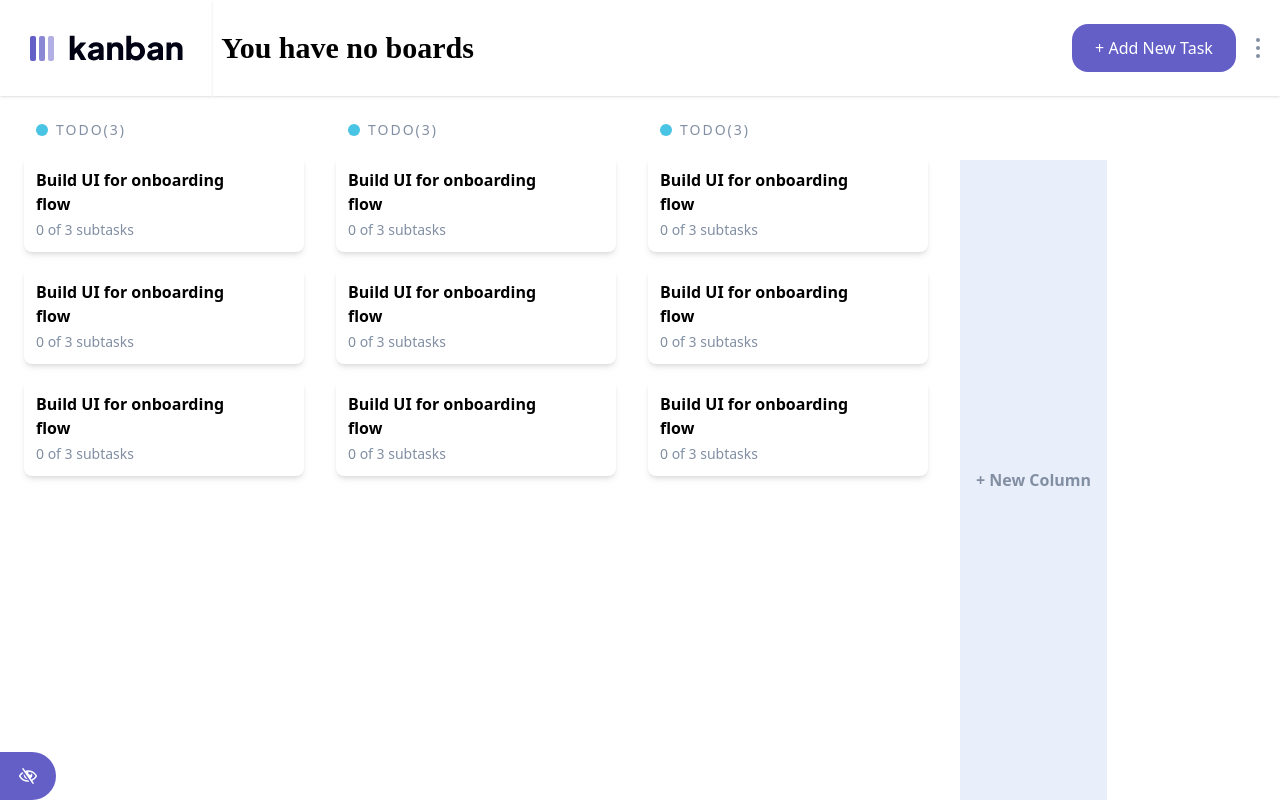
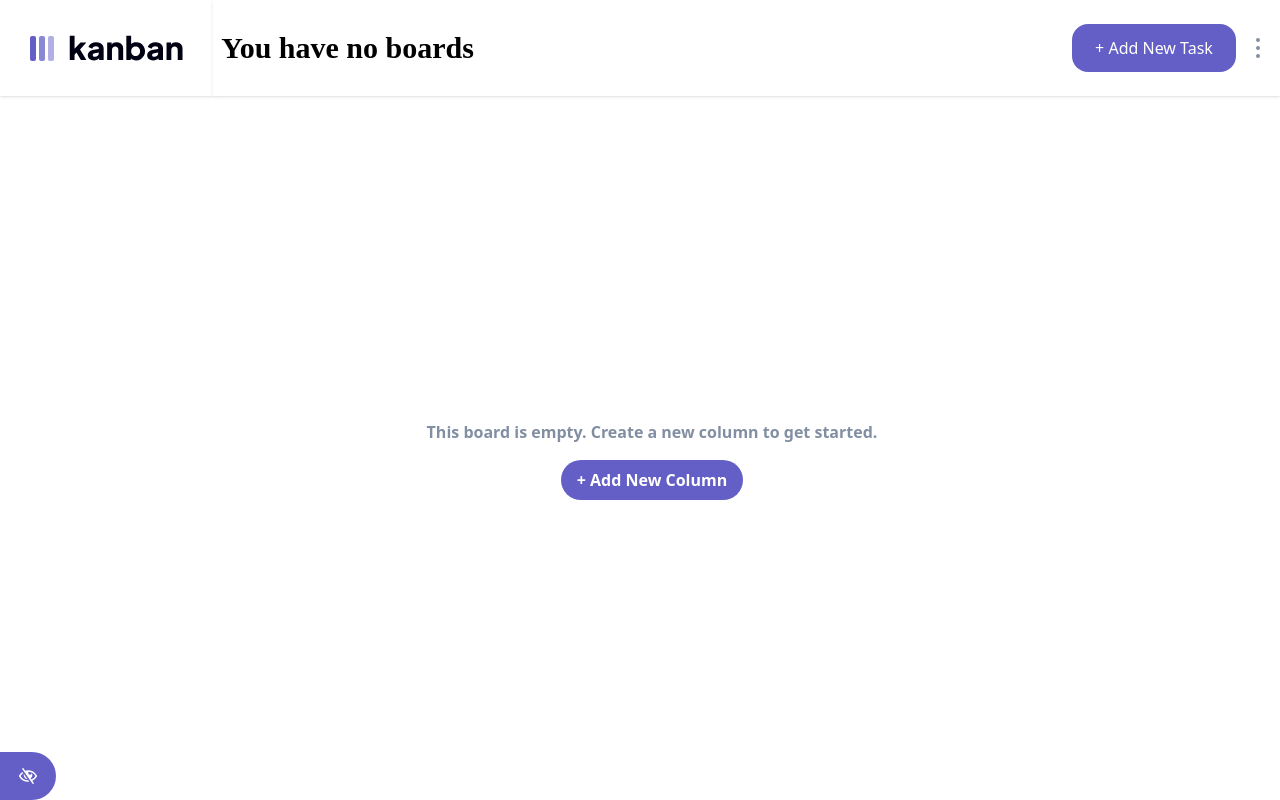
Before and after one commit to ChekeGT/Kanban-task-mangament-app, a React (Vite) app: page / in a window 1280 px wide. Built offline with nearby package versions, Linux system fonts and the light colour scheme; a web font is replaced by a local one.

Commit message:
Added functionality to show all columns tasks in selected board

```diff
--- a/src/App.jsx
+++ b/src/App.jsx
@@ -59,7 +59,7 @@ function App() {
           <NavBar boards={state.boards} theme={state.theme} currentBoard={state.currentBoard}/>
           <div className='w-full dark:bg-veryDarkGrey'>
             <BoardBar board={state.currentBoard} numberOfBoards={state.boards.length}/>
-            <BoardTable/>
+            <BoardTable boards={state.currentBoard}/>
           </div>
         </div>
       </boardsContext.Provider>
--- a/src/components/BoardTable/BoardTable.jsx
+++ b/src/components/BoardTable/BoardTable.jsx
@@ -1,25 +1,36 @@
-import ColumnTask from "./ColumnTasks"
+import ColumnTask from "./ColumnTasks";
 
-export default function BoardTable() {
 
-    const content = false
+export default function BoardTable({ boards }) {
+    if (!boards || !boards.columns) {
+      return (
+        <div className="flex gap-8 pt-4 pl-6 pt-[120px] h-[100%] min-h-screen justify-center items-center">
+          <div className="flex gap-4 flex-col items-center">
+            <h1 className="text-grayText font-bold">
+              This board is empty. Create a new column to get started.
+            </h1>
+            <button className="bg-mainPurple p-2 px-4 rounded-full text-white font-semibold ">
+              + Add New Column
+            </button>
+          </div>
+        </div>
+      );
+    }
 
-    return(
-        <div className="flex gap-8 pt-4 pl-6 pt-[120px] h-[100%] min-h-screen">
-            <ColumnTask/>
-            <ColumnTask/>
-            <ColumnTask/>
-            <div className="dark:bg-darkGrey flex items-center font-bold text-grayText bg-lightWhite cursor-pointer p-4 mt-10">
-                <h1>+ New Column</h1>
-            </div>
+    const columns = boards.columns;
+
+    return (
+      <div className="flex gap-8 pt-4 pl-6 pt-[120px] h-[100%] min-h-screen">
+        {columns.map((column) => (
+          <ColumnTask
+            key={column.id}
+            numberOfTasks={column.tasks.length}
+            columnName={column.name}
+          />
+        ))}
+        <div className="dark:bg-darkGrey flex items-center font-bold text-grayText bg-lightWhite cursor-pointer p-4 mt-10">
+          <h1>+ New Column</h1>
         </div>
-        // <div className="flex justify-center items-center">
-        //     <div className="flex flex-col items-center">
-        //         <h1 className="text-grayText font-bold">This board is empty. Create a new column
-        //         to get started.</h1>
-        //         <button className="bg-mainPurple p-2 px-4 rounded-full text-white font-semibold ">+ Add New Column</button>
-        //     </div>
-        // </div>
-
-    )
-}
+      </div>
+    );
+  }
--- a/src/components/BoardTable/ColumnTasks.jsx
+++ b/src/components/BoardTable/ColumnTasks.jsx
@@ -1,7 +1,7 @@
 import Task from "./Task"
 
 
-export default function ColumnTask({numberOfTasks, titleBoard}) {
+export default function ColumnTask({numberOfTasks, columnName}) {
 
     const color = `bg-todoColor`
 
@@ -9,7 +9,7 @@ export default function ColumnTask({numberOfTasks, titleBoard}) {
         <div className="flex flex-col gap-4">
             <div className="flex items-center gap-2 pl-3">
                 <div className={`w-3 h-3 ${color}  rounded-full`}></div>
-                <p className="text-sm tracking-[2px] uppercase text-grayText line">Todo<span>(3{numberOfTasks})</span></p>
+                <p className="text-sm tracking-[2px] uppercase text-grayText line">{columnName}<span>({numberOfTasks})</span></p>
             </div>
             <div className="flex flex-col gap-4">
                 <Task/>
--- a/src/components/PopUps/Task/Add/AddTask.jsx
+++ b/src/components/PopUps/Task/Add/AddTask.jsx
@@ -107,7 +107,7 @@ export default function AddTask({ board, columns }) {
 
     return(
         <form onClick={preventPropagation} onSubmit={hanldeSubmit} className="dark:bg-darkGrey w-[480px] bg-white px-6 py-8 flex flex-col gap-5">
-            <h1 className="font-bold text-xl">Add New Task</h1>
+            <h1 className="dark:text-white font-bold text-xl">Add New Task</h1>
 
             <TitleInput title={title} setTitle={setTitle} column={selectedColumn} setFormErrors={setTitleErrors}/>
             <div>
@@ -129,7 +129,7 @@ export default function AddTask({ board, columns }) {
             </div>
             <div className="flex flex-col gap-2">
                 <h3 className="dark:text-white font-bold text-grayText">Status</h3>
-                <select  className="dark:bg-darkGrey w-full p-2 rounded-md  border border-gray" name="" id="">
+                <select className="dark:text-white dark:bg-darkGrey w-full p-2 rounded-md  border border-gray" name="" id="">
                     <option value="">Todo</option>
                 </select>
             </div>
```
